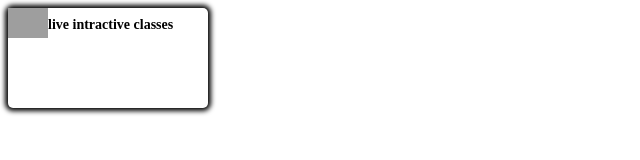
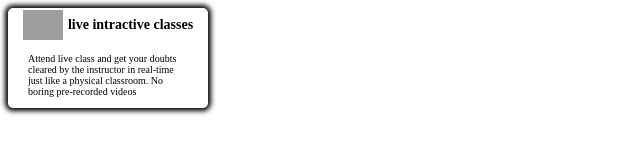
Before and after one commit to prajwalgirhepunje/assiment15, a plain HTML site: page index.html in a window 1280 px wide. Shown: the whole page, without its empty margins (0-640 px from the left). Drawn offline with Linux system fonts and the light colour scheme; grey boxes are pictures that could not be loaded.

Commit message:
card description added

```diff
--- a/index.html
+++ b/index.html
@@ -20,9 +20,16 @@
         }
         .card-heading{
             font-size: 14px;
+            margin-left:5px ;
         }
         .card-headar-section{
             display: flex;
+            align-items: center;
+            justify-content: center;
+        }
+        .card-description{
+            font-size: 10px;
+            padding: 0 20px;
         }
     </style>
 </head>
@@ -32,6 +39,7 @@
             <img src="https://cdn.roadtocode.org/unique-features/live-classes-md.png" class="card-img"/>
             <h1 class="card-heading">live intractive classes</h1>
         </div>
+        <p class="card-description">Attend live class and get your doubts cleared by the instructor in real-time just like a physical classroom. No boring pre-recorded videos</p>
 
     </div>
 
```
